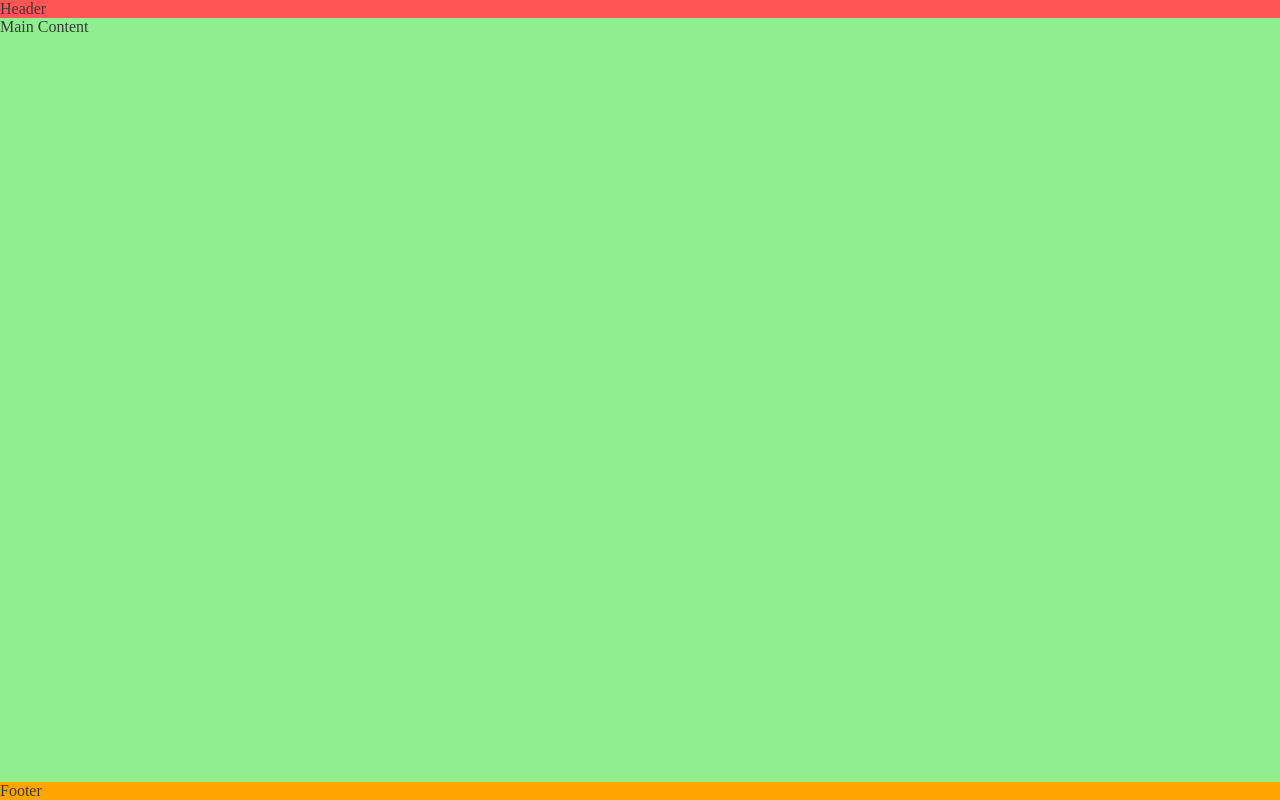
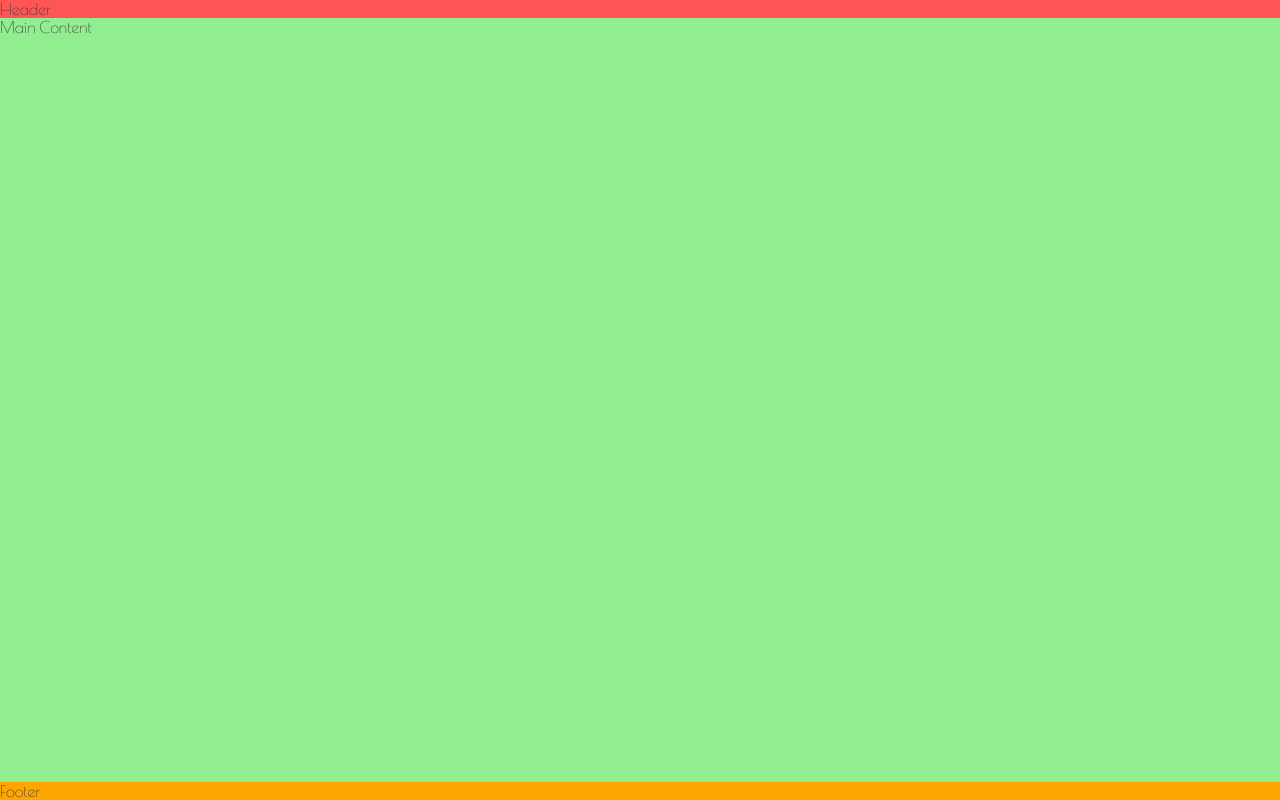
Before and after one commit to JoelChan13/MealPrepHub, a plain HTML site: page index.html in a window 1280 px wide. Drawn offline with nearby package versions, Linux system fonts and the light colour scheme.

Commit message:
Add 'Poiret One' font-family to body styles

```diff
--- a/assets/css/style.css
+++ b/assets/css/style.css
@@ -15,6 +15,7 @@
     flex-direction: column;
     /* Generic project styles */
     color: #3a3a3a;
+    font-family: 'Poiret One', sans-serif;
 }
 
 /* Header */
```
